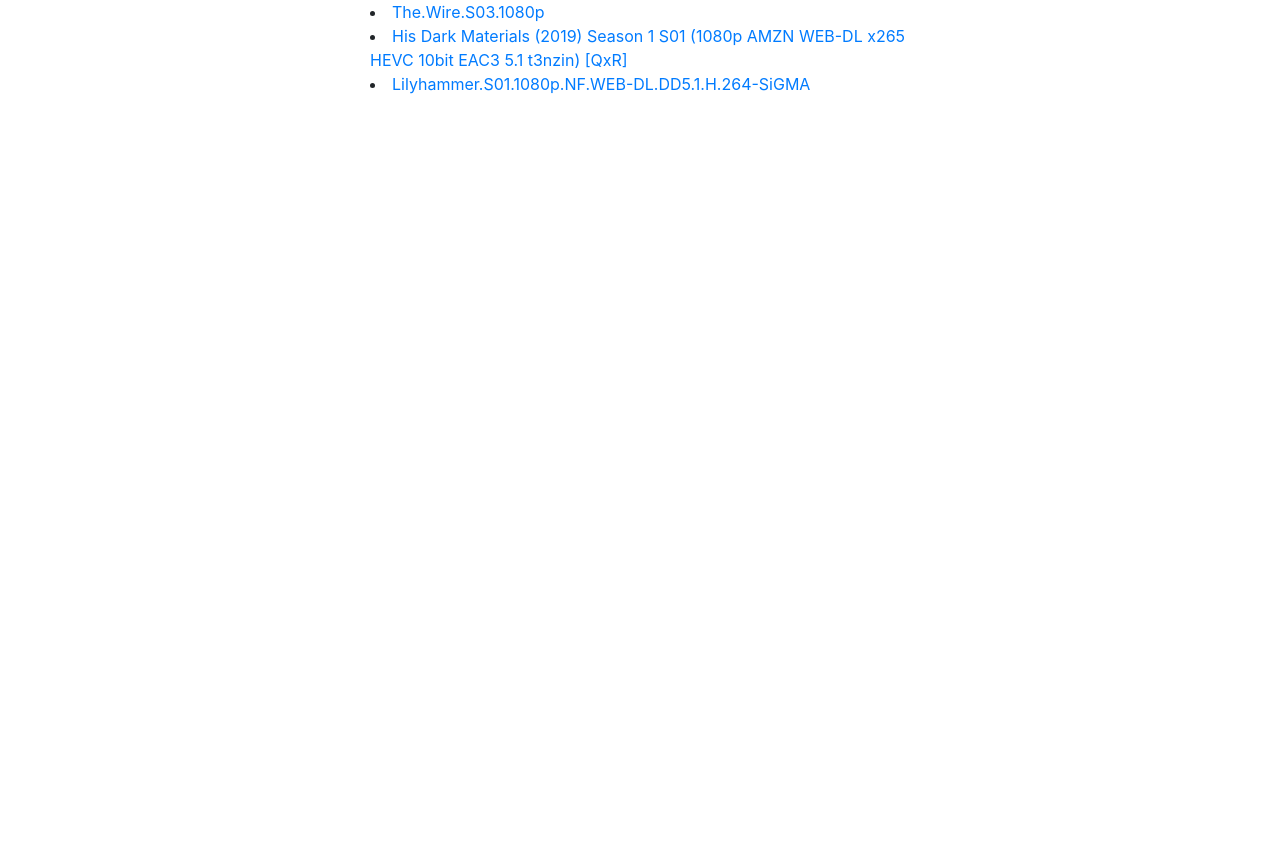
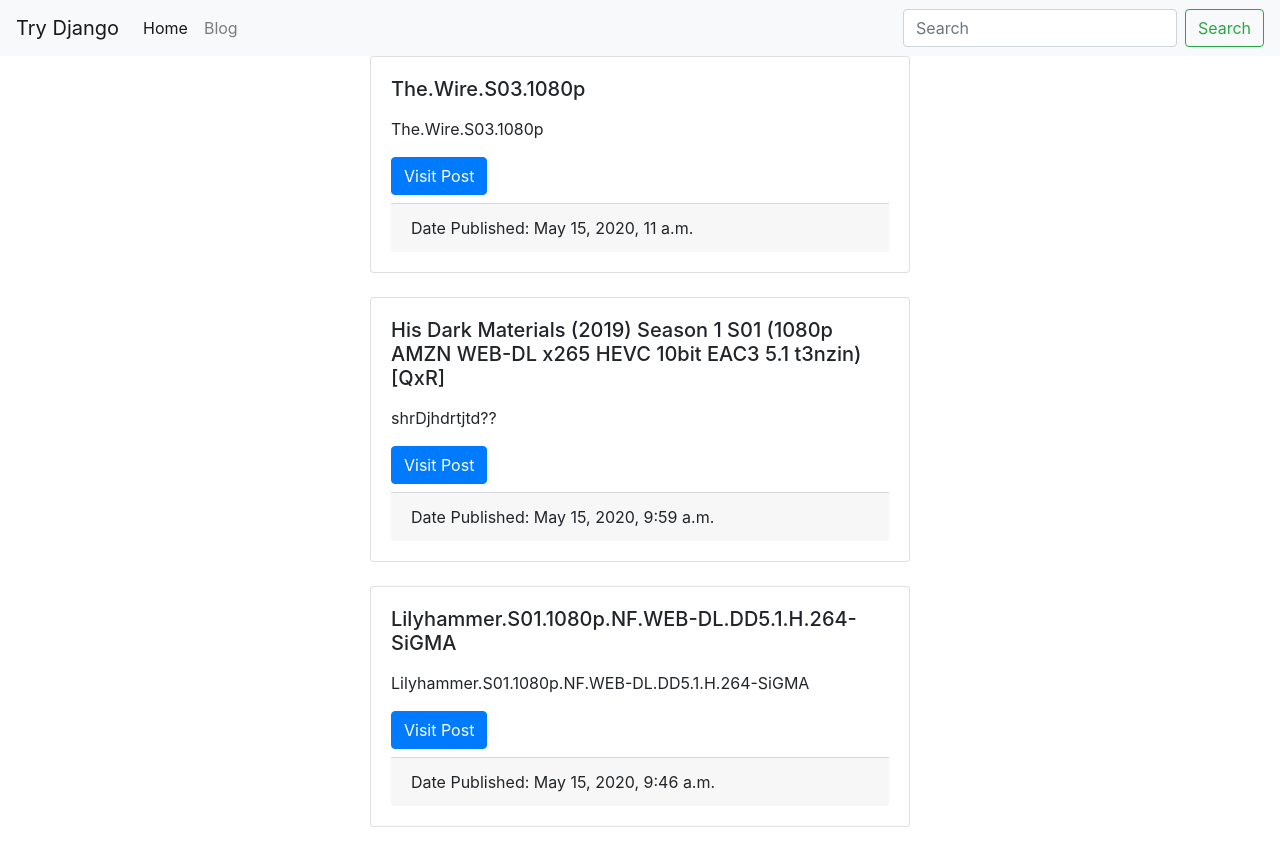
Before and after one commit to SoapDev2018/TryDjango, a Django app: page /blog/ in a window 1280 px wide. Before the commit the page ends 94 px from the top, so only its background shows below. Run offline with Django 3.2, Linux system fonts and the light colour scheme; data comes from the database, SQL or seed files in the repository; some libraries are stand-ins or nearby versions.

Commit message:
Model Managers and QuerySets

```diff
--- a/src/blog/models.py
+++ b/src/blog/models.py
@@ -1,20 +1,40 @@
 from django.db import models
 from django.conf import settings
+from django.utils import timezone
 
 User = settings.AUTH_USER_MODEL
+
+class BlogPostQuerySet(models.QuerySet):
+    def published(self):
+        now = timezone.now()
+        return self.filter(published_date__lte=now)
+
+class BlogPostManager(models.Manager):
+    def get_queryset(self):
+        return BlogPostQuerySet(self.model, using=self._db)
+
+    def published(self):
+        return self.get_queryset().published()
 
 class BlogPost(models.Model):
     user = models.ForeignKey(User, default=1, null=True, on_delete=models.SET_NULL)
     title = models.CharField(max_length=512)
     content = models.TextField(null=True, blank=True)
     slug = models.SlugField(unique=True)
-    pub_date = models.DateTimeField('Date Published', auto_now_add=True)
+    published_date = models.DateTimeField('Date Published', auto_now=False, auto_now_add=False, null=True, blank=True)
+    timestamp = models.DateTimeField('Timestamp', auto_now_add=True)
+    updated = models.DateTimeField('Last Updated', auto_now=True)
+
+    objects = BlogPostManager()
+
+    class Meta:
+        ordering = ['-published_date', '-updated', '-timestamp']
 
     def get_absolute_url(self):
-        return f'{self.slug}'
+        return f'/blog/{self.slug}'
 
     def get_edit_url(self):
-        return f'{self.slug}/edit'
+        return f'/blog/{self.slug}/edit'
 
     def get_delete_url(self):
-        return f'{self.slug}/delete'
+        return f'/blog/{self.slug}/delete'
--- a/src/blog/templates/blog/detail.html
+++ b/src/blog/templates/blog/detail.html
@@ -5,7 +5,7 @@
         {{ object.title }}
     </h1>
     <p>
-        {{ object.content }}
+        {{ object.content|linebreaks }}
     </p>
     {% if request.user.is_authenticated %}
         {% if request.user.is_staff %}
--- /dev/null
+++ b/src/blog/templates/blog/list-inline.html
@@ -0,0 +1,16 @@
+<div class="col-12 col-md-6 mb-4 mx-auto">
+    <div class="card">
+        <div class="card-body">
+            <h5 class="card-title">
+                {{blog_post.title}}
+            </h5>
+            <p class="card-text">
+                {{blog_post.content|linebreaks|truncatewords:10}}
+            </p>
+            <a href="{{blog_post.get_absolute_url}}" class="btn btn-primary mb-2">Visit Post</a>
+            <div class="card-footer">
+                Date Published: {{blog_post.published_date}}
+            </div>
+        </div>
+    </div>
+</div>
--- a/src/blog/templates/blog/list.html
+++ b/src/blog/templates/blog/list.html
@@ -2,6 +2,8 @@
 
 {% block content %}
     {% for obj in object_list %}
-        <li><a href="{{ obj.get_absolute_url }}">{{ obj.title }}</a></li>
+        <div class="row">
+            {% include 'blog/list-inline.html' with blog_post=obj %}
+        </div>
     {% endfor %}
 {% endblock %}
--- a/src/blog/views.py
+++ b/src/blog/views.py
@@ -28,8 +28,7 @@ def blog_post_detail_view(request, slug):
 
 def blog_post_list_view(request):
     # Fetch last 5 published blogposts only
-    queryset = BlogPost.objects.filter(
-        pub_date__lte=timezone.now()).order_by('-pub_date')[:5]
+    queryset = BlogPost.objects.all().published()
     print(queryset)
     template_name = 'blog/list.html'
     context = {'object_list': queryset}
--- a/src/templates/base.html
+++ b/src/templates/base.html
@@ -8,16 +8,13 @@
     <!-- Bootstrap CSS -->
     <link rel="stylesheet" href="https://stackpath.bootstrapcdn.com/bootstrap/4.4.1/css/bootstrap.min.css" integrity="sha384-Vkoo8x4CGsO3+Hhxv8T/Q5PaXtkKtu6ug5TOeNV6gBiFeWPGFN9MuhOf23Q9Ifjh" crossorigin="anonymous">
 
-    <title>{% block head_title %}Replace this value{% endblock %} Blog</title>
+    <title>{% block head_title %}{% endblock %} Blog</title>
   </head>
   <body>
+      {% include 'navbar.html' %}
       <div class="container">
-          <div class="row">
-              <div class="col-6 mx-auto">
-                {% block content %}
-                {% endblock %}
-              </div>
-          </div>
+        {% block content %}
+        {% endblock %}
       </div>
 
     <!-- Optional JavaScript -->
--- a/src/templates/navbar.html
+++ b/src/templates/navbar.html
@@ -0,0 +1,21 @@
+<nav class="navbar navbar-expand-lg navbar-light bg-light">
+  <a class="navbar-brand" href="/">Try Django</a>
+  <button class="navbar-toggler" type="button" data-toggle="collapse" data-target="#navbarSupportedContent" aria-controls="navbarSupportedContent" aria-expanded="false" aria-label="Toggle navigation">
+    <span class="navbar-toggler-icon"></span>
+  </button>
+
+  <div class="collapse navbar-collapse" id="navbarSupportedContent">
+    <ul class="navbar-nav mr-auto">
+      <li class="nav-item active">
+        <a class="nav-link" href="/">Home</a>
+      </li>
+      <li class="nav-item">
+        <a class="nav-link" href="/blog">Blog</a>
+      </li>
+    </ul>
+    <form class="form-inline my-2 my-lg-0">
+      <input class="form-control mr-sm-2" type="search" placeholder="Search" aria-label="Search">
+      <button class="btn btn-outline-success my-2 my-sm-0" type="submit">Search</button>
+    </form>
+  </div>
+</nav>
```
Also changed, not shown: src/TryDjango/views.py (+6 -2 lines), src/templates/home.html (+10 -7 lines), src/blog/migrations/0009_auto_20200515_1804.py (added), src/blog/migrations/0010_auto_20200515_1808.py (added), src/blog/migrations/0011_auto_20200515_1812.py (added), src/db.sqlite3.
